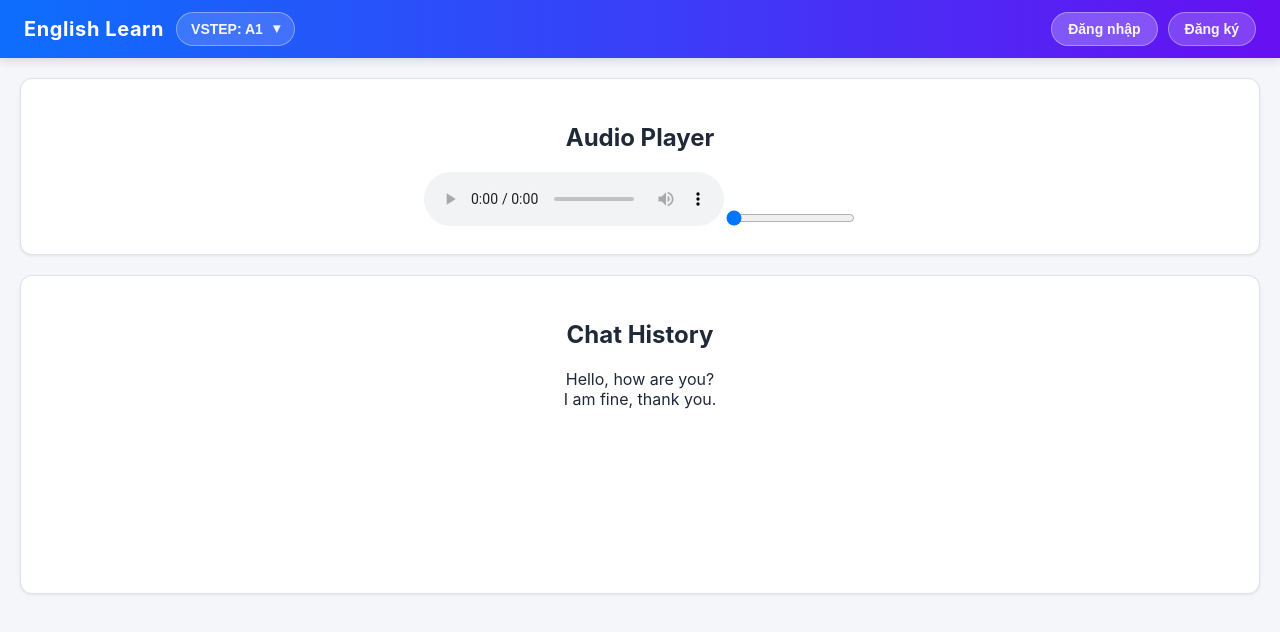
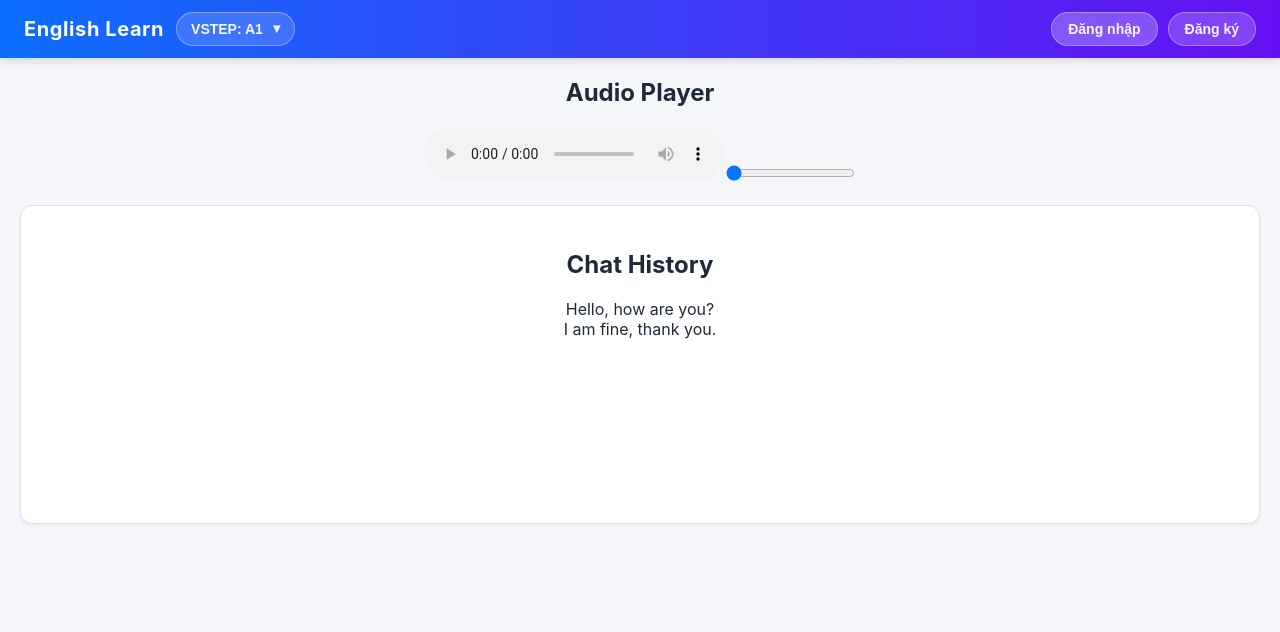
Before and after one commit to 0767878237/english-learning, a React (Create React App) app in the folder english-learning-app/: page / in a window 1280 px wide. Shown: the top 632 px of the page. Built offline with nearby package versions, Linux system fonts and the light colour scheme; the HTML template or start-up script is replaced by a standard one.

Commit message:
build voice UI

```diff
--- a/english-learning-app/src/App.css
+++ b/english-learning-app/src/App.css
@@ -10,7 +10,6 @@
 }
 
 .class-level,
-.audio-player,
 .chat-history {
   margin: 20px;
   padding: 24px;
```
